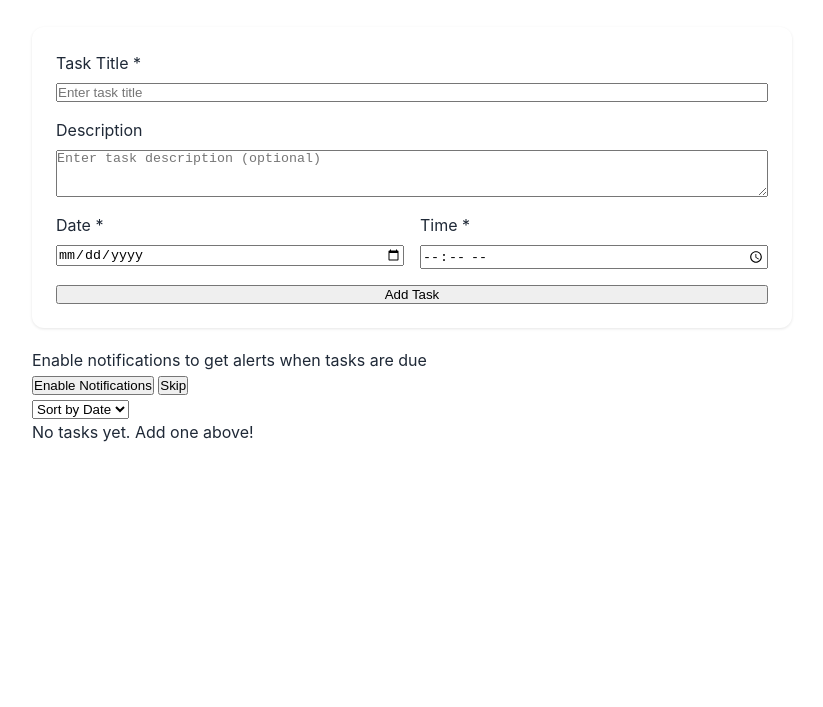
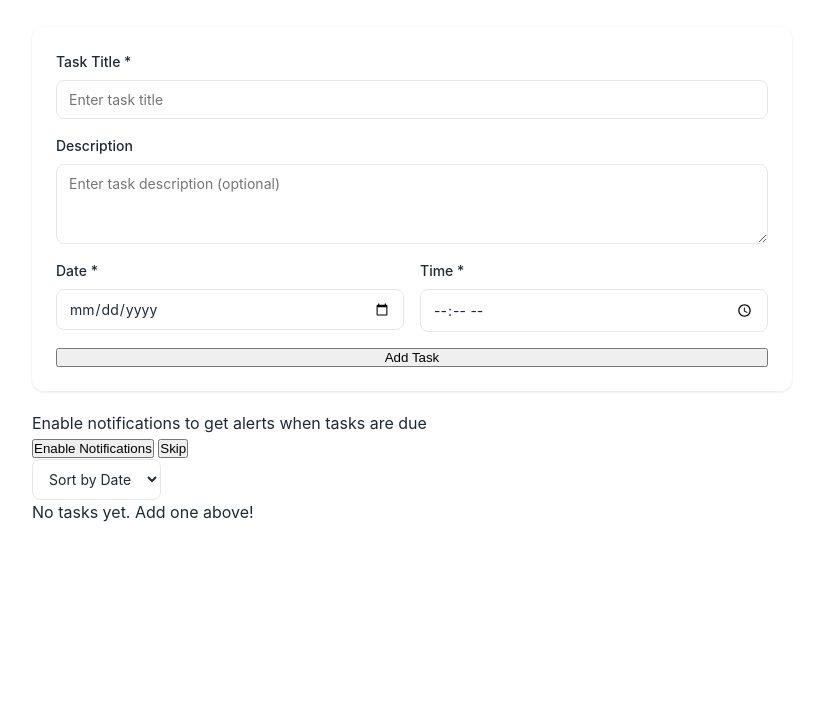
Before and after one commit to Surafel13/To-do-list, a plain HTML site: page index.html in a window 1280 px wide. Shown: the part 93-800 px from the top of the page, without its empty margins (228-1051 px from the left). Drawn offline with Linux system fonts and the light colour scheme; a script that the page names is missing.

Commit message:
Form componenet style added

```diff
--- a/styles.css
+++ b/styles.css
@@ -130,3 +130,40 @@ html {
     grid-template-columns: 1fr 1fr;
     gap: 16px;
 }
+
+
+label {
+    font-weight: 500;
+    font-size: 14px;
+    color: var(--text-primary);
+}
+
+input[type="text"],
+input[type="date"],
+input[type="time"],
+textarea,
+select {
+    padding: 10px 12px;
+    border: 1px solid var(--border);
+    border-radius: 8px;
+    background-color: var(--background);
+    color: var(--text-primary);
+    font-size: 14px;
+    transition: border-color 0.3s ease;
+    font-family: inherit;
+}
+
+input[type="text"]:focus,
+input[type="date"]:focus,
+input[type="time"]:focus,
+textarea:focus,
+select:focus {
+    outline: none;
+    border-color: var(--primary);
+    box-shadow: 0 0 0 3px rgba(59, 130, 246, 0.1);
+}
+
+textarea {
+    resize: vertical;
+    min-height: 80px;
+}
```
